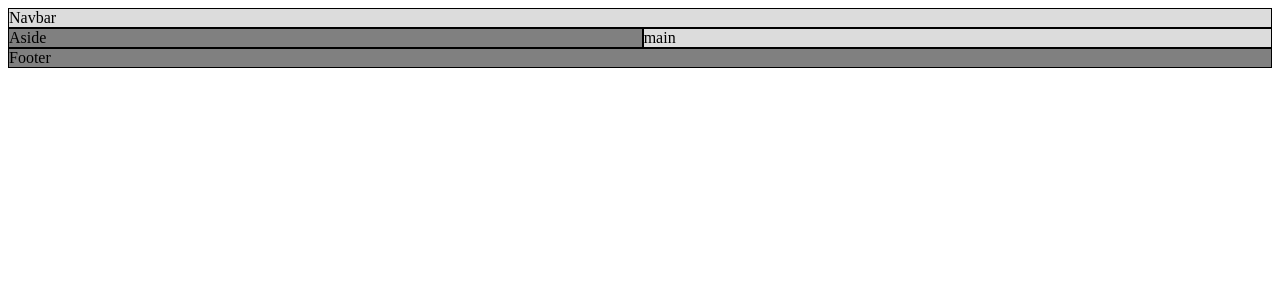
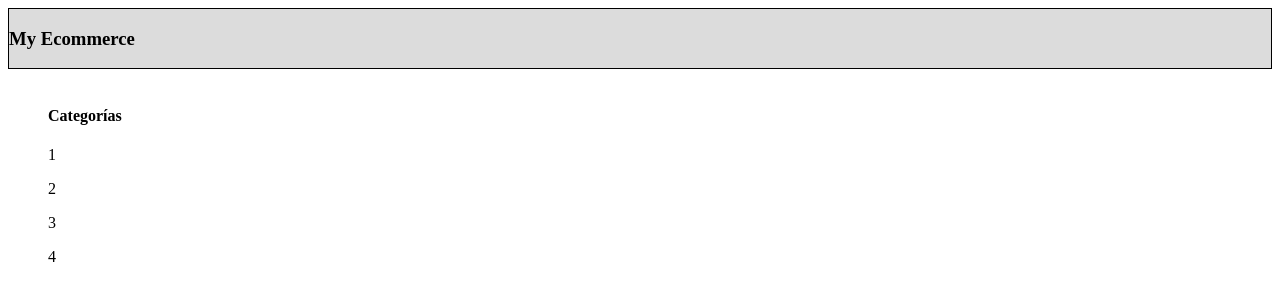
Before and after one commit to RodDev88/grid-layout, a plain HTML site: page desafio_grid/index.html in a window 1280 px wide. Drawn offline with Linux system fonts and the light colour scheme.

Commit message:
actualizacion estructura html

```diff
--- a/desafio_grid/index.html
+++ b/desafio_grid/index.html
@@ -7,11 +7,23 @@
     <title>Grid-mastering</title>
   </head>
   <body>
+    <!--GRID CONTAINER contenedor principal-->
     <div class="grid-container">
-      <div class="navbar">Navbar</div>
-      <div class="aside">Aside</div>
-      <div class="main">main</div>
-      <div class="footer">Footer</div>
+       <!--NAVBAR-->
+     <nav class="navbar">
+      <h3>My Ecommerce</h3>
+     </nav>
+       <!--MENU LATERAL-->
+
+     <menu class="menu-lateral">
+      <div class="categorias-menu">
+        <h4>Categorías</h4>
+        <p class="productos-menu">1</p>
+        <p class="productos-menu">2</p>
+        <p class="productos-menu">3</p>
+        <p class="productos-menu">4</p>
+      </div>
+     </menu>
     </div>
   </body>
 </html>
```
